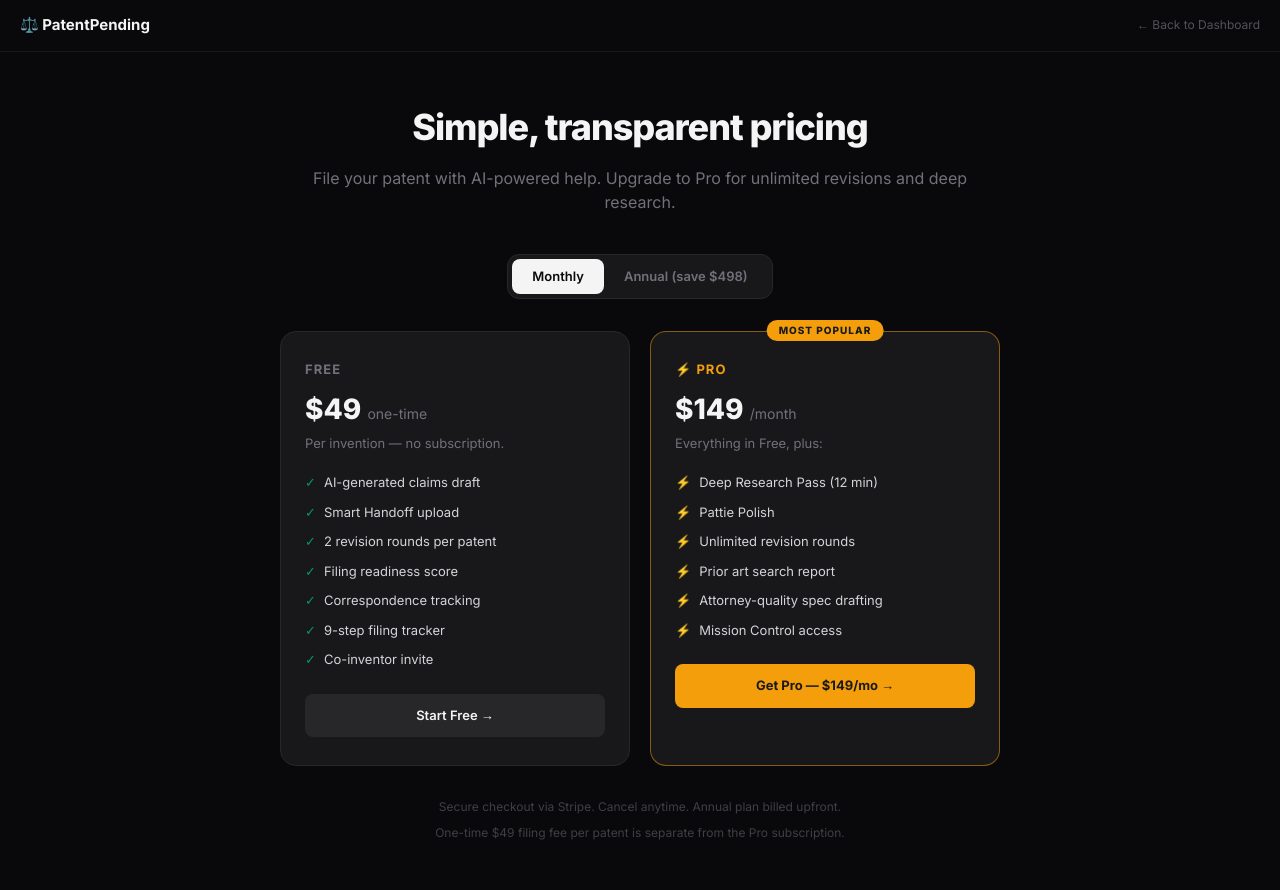
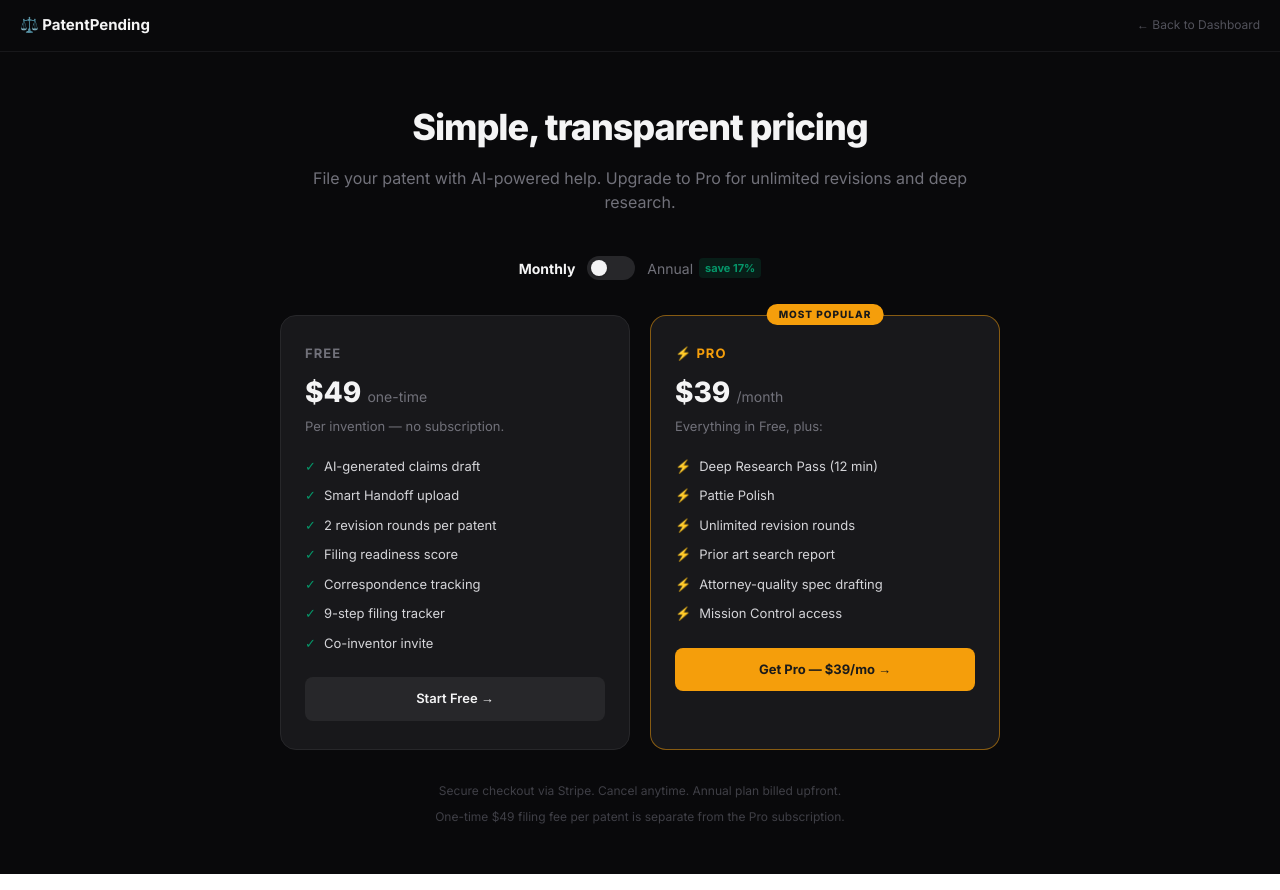
Before and after one commit to HotHands-LLC/patent-pending-app, a Next.js app: page /pricing in a window 1280 px wide. Built offline with nearby package versions, Linux system fonts and the light colour scheme; no server answers.

Commit message:
feat(51b): annual stripe plan UI, admin backfill button, partner creation form

```diff
--- a/app/api/billing/create-checkout/route.ts
+++ b/app/api/billing/create-checkout/route.ts
@@ -1,6 +1,7 @@
 import { NextRequest, NextResponse } from 'next/server'
 import Stripe from 'stripe'
 import { createClient } from '@supabase/supabase-js'
+import { STRIPE_PRICE_IDS } from '@/lib/pricing-config'
 
 export const dynamic = 'force-dynamic'
 
@@ -9,28 +10,24 @@ function getStripe() {
   return new Stripe(process.env.STRIPE_SECRET_KEY, { apiVersion: '2025-02-24.acacia' })
 }
 
-const supabaseService = createClient(
-  (process.env.NEXT_PUBLIC_SUPABASE_URL ?? 'https://placeholder.supabase.co'),
-  (process.env.SUPABASE_SERVICE_ROLE_KEY ?? 'placeholder-service-key')
-)
+function getSupabaseService() {
+  return createClient(
+    (process.env.NEXT_PUBLIC_SUPABASE_URL ?? 'https://placeholder.supabase.co'),
+    (process.env.SUPABASE_SERVICE_ROLE_KEY ?? 'placeholder-service-key')
+  )
+}
 
-// Stripe Price IDs — set in Vercel env vars
-// STRIPE_PRO_MONTHLY_PRICE_ID  → $149/mo
-// STRIPE_PRO_ANNUAL_PRICE_ID   → $1,290/yr
+// Stripe Price IDs — sourced from pricing-config.ts (env-var-based with fallbacks)
+// STRIPE_PRO_MONTHLY_PRICE_ID  → $39/mo (price_1T8IP4EtYVLjzMmuiA0sU5j3 fallback)
+// STRIPE_PRO_ANNUAL_PRICE_ID   → $390/yr (price_1TCx36EtYVLjzMmu1YSqUWk0 fallback)
 function getPriceId(interval: 'monthly' | 'annual'): string {
-  if (interval === 'annual') {
-    const id = process.env.STRIPE_PRO_ANNUAL_PRICE_ID
-    if (!id) throw new Error('STRIPE_PRO_ANNUAL_PRICE_ID not configured')
-    return id
-  }
-  const id = process.env.STRIPE_PRO_MONTHLY_PRICE_ID
-  if (!id) throw new Error('STRIPE_PRO_MONTHLY_PRICE_ID not configured')
-  return id
+  return STRIPE_PRICE_IDS[interval]
 }
 
 export async function POST(req: NextRequest) {
   try {
     const stripe = getStripe()
+    const supabaseService = getSupabaseService()
 
     // Auth
     const authHeader = req.headers.get('authorization')
--- a/app/pricing/page.tsx
+++ b/app/pricing/page.tsx
@@ -4,9 +4,10 @@ import Link from 'next/link'
 import { useRouter } from 'next/navigation'
 import { supabase } from '@/lib/supabase'
 import { trackEvent } from '@/components/GoogleAnalytics'
+import { PRICING } from '@/lib/pricing-config'
 
 export default function PricingPage() {
-  const [interval, setInterval] = useState<'monthly' | 'annual'>('monthly')
+  const [billingPeriod, setBillingPeriod] = useState<'monthly' | 'annual'>('monthly')
   const [loading, setLoading] = useState(false)
   const [error, setError] = useState('')
   const router = useRouter()
@@ -27,14 +28,14 @@ export default function PricingPage() {
         : null
       if (returnPatentId) localStorage.removeItem('pp_upgrade_return_patent')
 
-      trackEvent('checkout_initiated', { plan, interval })
+      trackEvent('checkout_initiated', { plan, interval: billingPeriod })
       const res = await fetch('/api/billing/create-checkout', {
         method: 'POST',
         headers: {
           'Content-Type': 'application/json',
           Authorization: `Bearer ${session.access_token}`,
         },
-        body: JSON.stringify({ plan, interval, return_patent_id: returnPatentId ?? undefined }),
+        body: JSON.stringify({ plan, interval: billingPeriod, return_patent_id: returnPatentId ?? undefined }),
       })
       const data = await res.json()
       if (!res.ok) {
@@ -49,10 +50,10 @@ export default function PricingPage() {
     }
   }
 
-  const monthlyPrice = 149
-  const annualPrice = 1290
-  const annualMonthly = Math.round(annualPrice / 12)
-  const annualSavings = Math.round(monthlyPrice * 12 - annualPrice)
+  const monthlyPrice = PRICING.pro.monthly
+  const annualPrice = PRICING.pro.annual
+  const annualMonthlyEquiv = PRICING.pro.annualMonthlyEquiv
+  const savingsPct = PRICING.pro.annualSavingsPct
 
   return (
     <div style={{ minHeight: '100vh', background: '#09090b', color: '#f4f4f5', fontFamily: 'inherit' }}>
@@ -73,28 +74,60 @@ export default function PricingPage() {
           </p>
         </div>
 
-        {/* Interval toggle */}
+        {/* Billing period toggle */}
         <div style={{ display: 'flex', justifyContent: 'center', marginBottom: 32 }}>
-          <div style={{ display: 'inline-flex', background: '#18181b', border: '1px solid #27272a', borderRadius: 12, padding: 4 }}>
-            {(['monthly', 'annual'] as const).map(i => (
+          <div style={{ display: 'flex', alignItems: 'center', gap: 12 }}>
             <button
-                key={i}
-                onClick={() => setInterval(i)}
+              onClick={() => setBillingPeriod('monthly')}
               style={{
-                  padding: '8px 20px',
-                  borderRadius: 8,
+                background: 'none',
                 border: 'none',
                 cursor: 'pointer',
-                  fontSize: 13,
-                  fontWeight: 600,
-                  background: interval === i ? '#f4f4f5' : 'transparent',
-                  color: interval === i ? '#09090b' : '#71717a',
-                  transition: 'all 0.15s',
+                fontSize: 14,
+                fontWeight: billingPeriod === 'monthly' ? 700 : 400,
+                color: billingPeriod === 'monthly' ? '#f4f4f5' : '#71717a',
+                padding: '4px 0',
               }}
             >
-                {i === 'annual' ? `Annual (save $${annualSavings})` : 'Monthly'}
+              Monthly
             </button>
-            ))}
+            {/* Toggle pill */}
+            <div
+              style={{ position: 'relative', width: 48, height: 24, background: '#27272a', borderRadius: 12, cursor: 'pointer', flexShrink: 0 }}
+              onClick={() => setBillingPeriod(p => p === 'monthly' ? 'annual' : 'monthly')}
+            >
+              <div style={{
+                position: 'absolute',
+                top: 4,
+                width: 16,
+                height: 16,
+                background: '#f4f4f5',
+                borderRadius: '50%',
+                boxShadow: '0 1px 3px rgba(0,0,0,0.3)',
+                transition: 'left 0.15s',
+                left: billingPeriod === 'annual' ? 28 : 4,
+              }} />
+            </div>
+            <button
+              onClick={() => setBillingPeriod('annual')}
+              style={{
+                background: 'none',
+                border: 'none',
+                cursor: 'pointer',
+                fontSize: 14,
+                fontWeight: billingPeriod === 'annual' ? 700 : 400,
+                color: billingPeriod === 'annual' ? '#f4f4f5' : '#71717a',
+                padding: '4px 0',
+                display: 'flex',
+                alignItems: 'center',
+                gap: 6,
+              }}
+            >
+              Annual{' '}
+              <span style={{ color: '#059669', fontSize: 11, fontWeight: 700, background: 'rgba(5,150,105,0.15)', padding: '2px 6px', borderRadius: 4 }}>
+                save {savingsPct}%
+              </span>
+            </button>
           </div>
         </div>
 
@@ -135,8 +168,8 @@ export default function PricingPage() {
             </div>
             <div style={{ fontSize: 13, fontWeight: 700, color: '#f59e0b', marginBottom: 8, textTransform: 'uppercase', letterSpacing: '0.08em' }}>⚡ Pro</div>
             <div style={{ fontSize: 28, fontWeight: 800, color: '#f4f4f5', marginBottom: 4 }}>
-              {interval === 'annual'
-                ? <>${annualMonthly} <span style={{ fontSize: 14, fontWeight: 400, color: '#71717a' }}>/mo · billed annually (${annualPrice}/yr)</span></>
+              {billingPeriod === 'annual'
+                ? <>${annualPrice} <span style={{ fontSize: 14, fontWeight: 400, color: '#71717a' }}>/year <span style={{ fontSize: 12, color: '#52525b' }}>(${annualMonthlyEquiv}/mo)</span></span></>
                 : <>${monthlyPrice} <span style={{ fontSize: 14, fontWeight: 400, color: '#71717a' }}>/month</span></>
               }
             </div>
@@ -177,7 +210,7 @@ export default function PricingPage() {
                 transition: 'background 0.15s',
               }}
             >
-              {loading ? 'Redirecting...' : `Get Pro — ${interval === 'annual' ? `$${annualPrice}/yr` : `$${monthlyPrice}/mo`} →`}
+              {loading ? 'Redirecting...' : billingPeriod === 'annual' ? `Get Pro — $${annualPrice}/yr →` : `Get Pro — $${monthlyPrice}/mo →`}
             </button>
           </div>
         </div>
--- a/components/UpgradeModal.tsx
+++ b/components/UpgradeModal.tsx
@@ -58,7 +58,7 @@ export default function UpgradeModal({ feature, onClose }: Props) {
             href="/pricing"
             className="block w-full py-2.5 bg-[#1a1f36] text-white rounded-lg text-sm font-bold text-center hover:bg-[#2d3561] transition-colors"
           >
-            Upgrade to Pro · $149/mo →
+            Upgrade to Pro · from $39/mo →
           </a>
           <button
             onClick={onClose}
--- a/lib/pricing-config.ts
+++ b/lib/pricing-config.ts
@@ -7,6 +7,7 @@ export const PRICING = {
     monthly: 39,
     annual: 390,
     annualMonthlyEquiv: 32.50,
+    annualSavingsPct: 17, // "save 17%"
   },
   marketplace: {
     successFeePercent: 10,
@@ -25,6 +26,11 @@ export const PRICING = {
   },
 } as const
 
+export const STRIPE_PRICE_IDS = {
+  monthly: process.env.STRIPE_PRO_MONTHLY_PRICE_ID ?? 'price_1T8IP4EtYVLjzMmuiA0sU5j3',
+  annual: process.env.STRIPE_PRO_ANNUAL_PRICE_ID ?? 'price_1TCx36EtYVLjzMmu1YSqUWk0',
+} as const
+
 export const PRICING_COPY = {
   freeTier: 'Interview, Pattie conversations, 5 autoresearch queries/month, 1 patent in dashboard, marketplace listing — no credit card required.',
   proMonthly: `$${PRICING.pro.monthly}/month`,
```
Also changed, not shown: app/admin/page.tsx (+103 -0 lines), 1 other file (tests, documents, lock files or other folders). Lines whose indentation alone changed are shown as unchanged.
